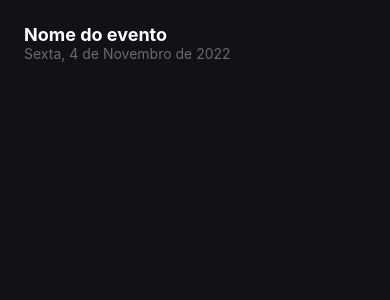
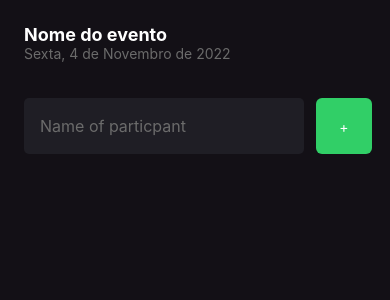
Before and after one commit to mguibtech/attendance-list, a React Native app: screen / in a window 390 px wide. Shown: the top 300 px of the page. Built offline with nearby package versions, Linux system fonts and the light colour scheme.

Commit message:
Creatting form

```diff
--- a/src/screens/Home/index.tsx
+++ b/src/screens/Home/index.tsx
@@ -1,12 +1,32 @@
-import { Text, View } from "react-native";
+import { Text, TextInput, View, TouchableOpacity } from "react-native";
 
 import { styles } from "./styles";
 
 export function Home() {
+
+
+
+  function handleParticipandAdd() {
+    console.log("Foi clicado no botão")
+  }
+
   return (
     <View style={styles.container}>
       <Text style={styles.eventName}>Nome do evento</Text>
       <Text style={styles.eventDate}>Sexta, 4 de Novembro de 2022</Text>
+
+      <View style={styles.form}>
+        <TextInput
+          style={styles.input}
+          placeholder="Name of particpant"
+          placeholderTextColor='#6b6b6b'
+          keyboardType="default"
+        />
+
+        <TouchableOpacity style={styles.button} onPress={handleParticipandAdd}>
+          <Text style={styles.buttonText}>+</Text>
+        </TouchableOpacity>
+      </View>
     </View>
   )
 }
--- a/src/screens/Home/styles.ts
+++ b/src/screens/Home/styles.ts
@@ -14,5 +14,33 @@ export const styles = StyleSheet.create({
   eventDate:{
     fontSize: 14,
     color:'#6b6b6b'
+  },
+  input:{
+    height: 56,
+    backgroundColor:'#1f1e25',
+    borderRadius: 5,
+    color: '#fdfcfe',
+    padding: 16,
+    fontSize:16,
+    flex: 1,
+    marginRight: 12
+  },
+  buttonText:{
+    color: '#fff'
+  },
+  button:{
+    width: 56,
+    height: 56,
+    borderRadius: 6,
+    backgroundColor: '#31cf67',
+    alignContent: "center",
+    alignItems: "center",
+    justifyContent: "center"
+  },
+  form:{
+    width: '100%',
+    flexDirection: "row",
+    marginTop: 36,
+    marginBottom: 42
   }
 })
```
